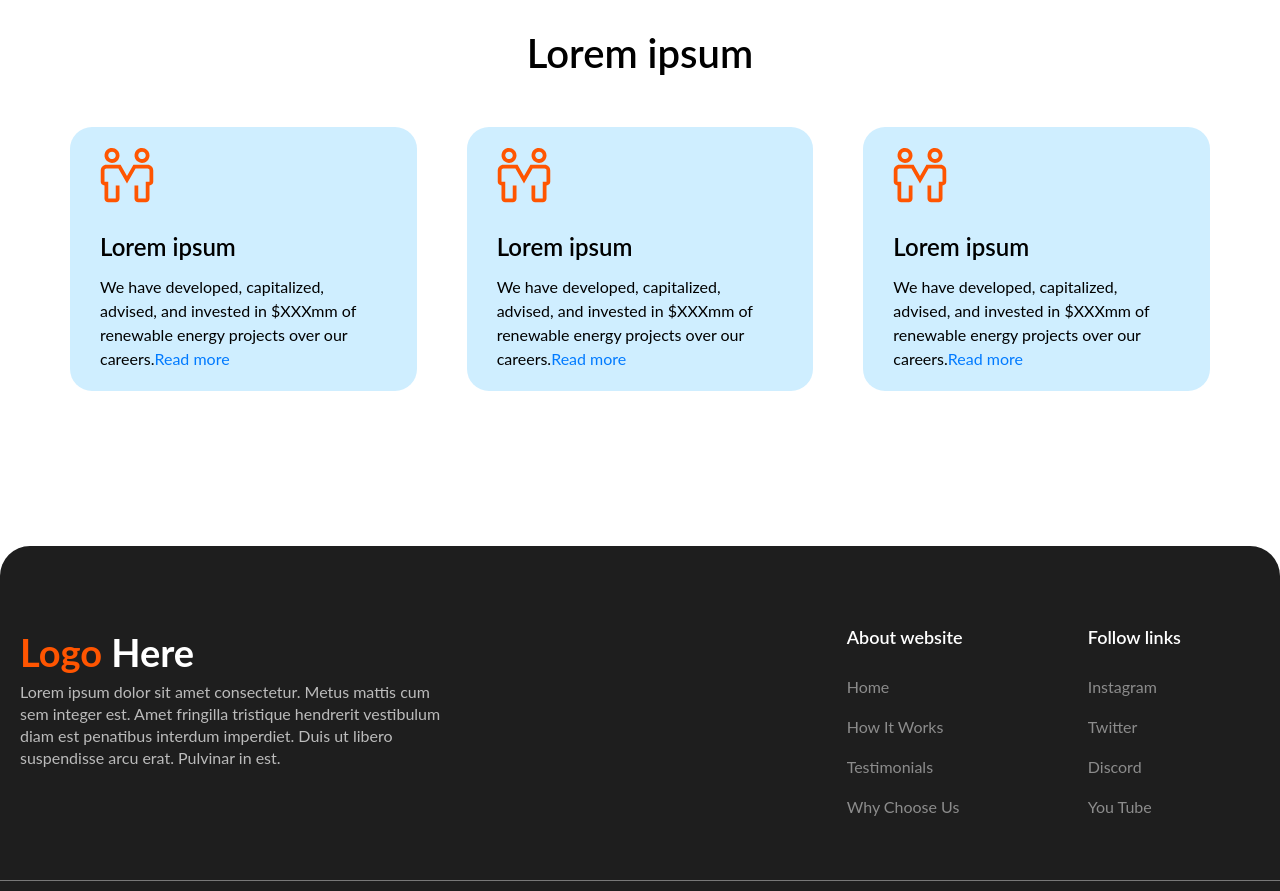
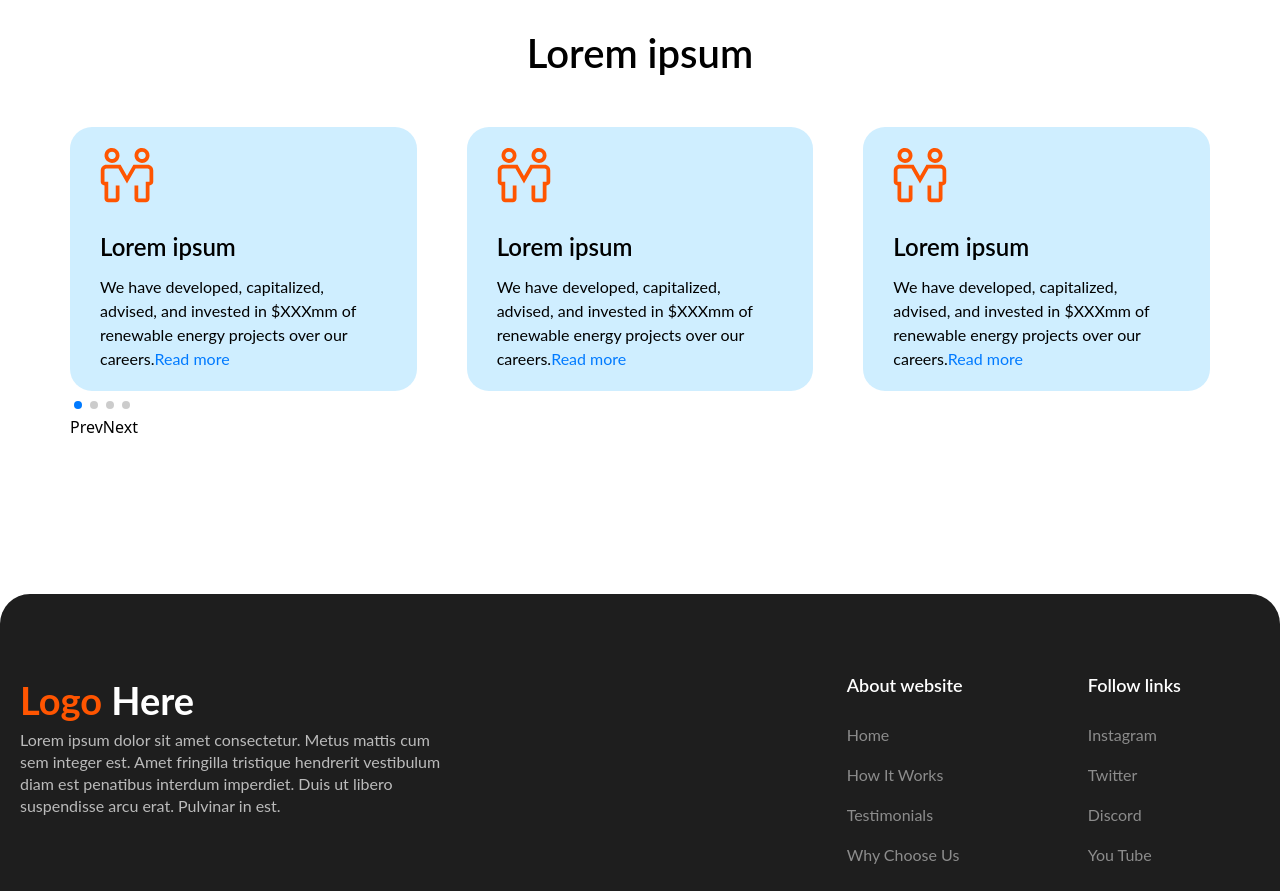
Before and after one commit to anuragbishnoi512/testing-app, a React (Create React App) app: page /office in a window 1280 px wide. Shown: the part 980-1871 px from the top of the page. Built offline with nearby package versions, Linux system fonts and the light colour scheme.

Commit message:
counter added in navbar

```diff
--- a/public/index.html
+++ b/public/index.html
@@ -9,7 +9,7 @@
   <meta name="description" content="Web site created using create-react-app" />
   <link rel="apple-touch-icon" href="%PUBLIC_URL%/logo192.png" />
   <link rel="manifest" href="%PUBLIC_URL%/manifest.json" />
-  <title>Testing-app</title>
+  <title>Animations</title>
   <meta name="title" content="Meta Tags — Preview, Edit and Generate" />
   <meta name="description"
     content="With Meta Tags you can edit and experiment with your content then preview how your webpage will look on Google, Facebook, Twitter and more!" />
--- a/src/App.css
+++ b/src/App.css
@@ -36,4 +36,61 @@ body {
     width: 100%;
     height: 100%;
     object-fit: cover;
+}/* CustomSwiper.css */
+
+.relative {
+    position: relative;
 }
+
+/* Custom pagination styling */
+.custom-pagination {
+    position: absolute;
+    bottom: 10px;
+    /* Adjust as needed */
+    width: 100%;
+    display: flex;
+    justify-content: center;
+    gap: 8px;
+    /* Space between dots */
+}
+
+.custom-pagination .swiper-pagination-bullet {
+    width: 12px;
+    /* Size of dots */
+    height: 12px;
+    /* Size of dots */
+    background-color: #ccc;
+    /* Default dot color */
+    border-radius: 50%;
+    opacity: 1;
+    /* Fully opaque */
+    transition: background-color 0.3s, transform 0.3s;
+}
+
+.custom-pagination .swiper-pagination-bullet-active {
+    background-color: #007bff;
+    /* Active dot color */
+    transform: scale(1.2);
+    /* Enlarged active dot */
+}
+
+/* Navigation buttons styling */
+.navigation-buttons {
+    position: absolute;
+    width: 100%;
+    display: flex;
+    justify-content: space-between;
+    top: 50%;
+    transform: translateY(-50%);
+}
+
+.navigation-buttons .prevbtn,
+.navigation-buttons .nextbtn {
+    background-color: #007bff;
+    border: none;
+    color: white;
+    padding: 10px 20px;
+    border-radius: 50%;
+    cursor: pointer;
+    font-size: 16px;
+}
--- a/src/common/Header.jsx
+++ b/src/common/Header.jsx
@@ -9,8 +9,8 @@ import 'animate.css';
 const Header = ({ className }) => {
     return (
         <div className={`${className} min-h-[800px] pt-[160px] relative`}>
-            <div className="container">
-                <h1 className="text-[60px] leading-[72px] text-center text-white font-extrabold font-montserrat max-w-[914px] mx-auto animate__animated animate__bounce">
+            <div className="container animate__anim ated animate__flip  animate__infinite animate__slow">
+                <h1 className="text-[60px] leading-[72px] text-center text-white font-extrabold font-montserrat max-w-[914px] mx-auto">
                     Lorem ipsum dolor sit amet consectetur. Sceleris
                 </h1>
                 <p className="font-montserrat font-medium text-[16px] leading-[22px] mx-auto text-center text-white mt-[20px]">Lorem ipsum dolor sit amet consectetur. Id mattis at tristique duis.</p>
@@ -22,10 +22,10 @@ const Header = ({ className }) => {
                     <button className='p-[14px_24px] font-lato bg-[#FF722C] font-semibold text-center text-[16px] text-white p[14px_27px] rounded-[13px] items-center flex'>Start</button>
                 </div>
             </div>
-            <div className='w-3/12 max-w-[600px] absolute top-[25%] left-[4%]'>
+            <div className='w-3/12 max-w-[600px] absolute top-[25%] left-[4]'>
                 <Lottie animationData={Aeroplane} loop={true} />
             </div>
-            <div className='w-3/12 max-w-[600px] absolute top-[25%] right-[2%]'>
+            <div className='w-3/12 max-w-[600px] absolute top-[25%] right-[2%] animate__animated animate__slideInDown  animate__inf inite animate__slow'>
                 <Lottie animationData={Chooper} loop={true} />
             </div>
             <div className='w-full absolute top-[70%]  flex justify-center'>
--- a/src/common/Navbar.jsx
+++ b/src/common/Navbar.jsx
@@ -9,7 +9,7 @@ const Navbar = ({ bgclassName = 'bg-[#F7F7F7]' }) => {
         <ul className='flex items-center gap-[24px]'>
           <li><Link to="/" className='font-lato font-normal text-[16px]'>Home</Link></li>
           <li><Link to="/Office" className='font-lato font-normal text-[16px]'>How It Works</Link></li>
-          <li><Link to="/animation" className='font-lato font-normal text-[16px]'>Animation</Link></li>
+          <li><Link to="/animation" className='font-lato font-normal text-[16px]'>UseState</Link></li>
           <li><Link to="/why-choose-us" className='font-lato font-normal text-[16px]'>Why Choose Us</Link></li>
         </ul>
         <div className="flex gap-[24px]">
--- a/src/components/home/SwiperSlider.jsx
+++ b/src/components/home/SwiperSlider.jsx
@@ -9,8 +9,9 @@ import 'swiper/css/navigation';
 
 
 // import required modules
-import { Autoplay, EffectCoverflow, Pagination } from 'swiper/modules';
-import { Navigation } from 'swiper/modules';
+import { Autoplay, EffectCoverflow } from 'swiper/modules';
+import { Navigation, Pagination } from 'swiper/modules';
+
 
 
 const SwiperSlider = () => {
@@ -19,10 +20,12 @@ const SwiperSlider = () => {
             <div className='container max-w-[1440px]'>
                 <Swiper
                     effect={'coverflow'}
-                    navigation={true}
                     grabCursor={true}
                     centeredSlides={true}
-                    pagination={{ clickable: true }}
+                    pagination={{
+                        el: '.custom-pagination',
+                        clickable: true,
+                    }}
                     slidesPerView={'auto'}
                     coverflowEffect={{
                         rotate: 50,
--- a/src/components/view/Office.jsx
+++ b/src/components/view/Office.jsx
@@ -1,52 +1,63 @@
-import React from 'react'
-import Navbar from '../../common/Navbar'
-import partner from '../../assets/images/svg/Vector.svg'
-import { ANOTHER_DATA } from '../../utils/helper'
-import Header from '../../common/Header'
-import Footer from '../../common/Footer'
-
+import React from 'react';
+import Navbar from '../../common/Navbar';
+import Footer from '../../common/Footer';
+import Header from '../../common/Header';
+import 'swiper/css';
+import 'swiper/css/pagination';
+import 'swiper/css/navigation';
+import partner from '../../assets/images/svg/Vector.svg';
+import { ANOTHER_DATA } from '../../utils/helper';
 import { Swiper, SwiperSlide } from 'swiper/react';
-import 'swiper/css/navigation';
-// Import Swiper styles
-import 'swiper/css';
-import Animation from '../home/Animation'
-
+import { Navigation, Pagination } from 'swiper/modules';
 
 const Office = () => {
     return (
         <div>
             <Navbar />
             <Header className="bg-[#43BBFF]" />
-            {/* <Animation /> */}
             <div className='max-w-[1140px] mx-auto my-[100px]'>
-                <h2 className='text-center font-semibold text-[40px] leading-[48px] color-[#101010] font-lato   my-[50px]'>Lorem ipsum</h2>
-                <div className='flex gap-4 justify-center flex-wrap items-center mb-[16px]'>
+                <h2 className='text-center font-semibold text-[40px] leading-[48px] color-[#101010] font-lato my-[50px]'>
+                    Lorem ipsum
+                </h2>
+                <div className='relative'>
                     <Swiper
+                        modules={[Pagination, Navigation]}
                         spaceBetween={50}
                         slidesPerView={3}
-                        onSlideChange={() => console.log('slide change')}
-                        onSwiper={(swiper) => console.log(swiper)}
+                        pagination={{
+                            el: '.custom-pagination',
+                            clickable: true,
+                        }}
                         navigation={{
                             nextEl: '.nextbtn',
                             prevEl: '.prevbtn'
                         }}
                     >
-                        {ANOTHER_DATA.map((i, index) => (
-                            <SwiperSlide>
-                                <div key={index} className="p-[20px_30px] bg-[#CFEEFF] max-w-[365px] rounded-[22px]">
+                        {ANOTHER_DATA.map((item, index) => (
+                            <SwiperSlide key={index}>
+                                <div className="p-[20px_30px] bg-[#CFEEFF] max-w-[365px] rounded-[22px]">
                                     <img src={partner} alt="image" />
-                                    <h2 className=' font-semibold text-[24px] mb-0 font-lato pt-[32px] leading-6'>{i.title}</h2>
-                                    <p className='max-w-[282px] text-[16px]  font-normal mb-0 font-lato pt-[16px] leading-6'>{i.text}<span className='text-[#007AFF]'><a href="#">Read more</a></span></p>
+                                    <h2 className='font-semibold text-[24px] mb-0 font-lato pt-[32px] leading-6'>{item.title}</h2>
+                                    <p className='max-w-[282px] text-[16px] font-normal mb-0 font-lato pt-[16px] leading-6'>
+                                        {item.text}
+                                        <span className='text-[#007AFF]'>
+                                            <a href="#">Read more</a>
+                                        </span>
+                                    </p>
                                 </div>
                             </SwiperSlide>
-                        )
-                        )}
+                        ))}
                     </Swiper>
+                    <div className="custom-pagination"></div> {/* Custom pagination container */}
+                    <div className="navigation-buttons">
+                        <button className="prevbtn">Prev</button>
+                        <button className="nextbtn">Next</button>
+                    </div>
                 </div>
             </div>
             <Footer />
         </div>
-    )
-}
+    );
+};
 
-export default Office
+export default Office;
```
Also changed, not shown: src/components/home/Animation.jsx (+41 -12 lines), 2 other files (tests, documents, lock files or other folders).
